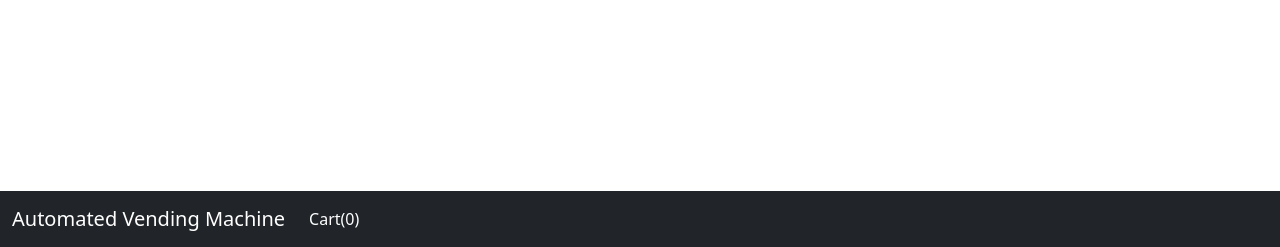
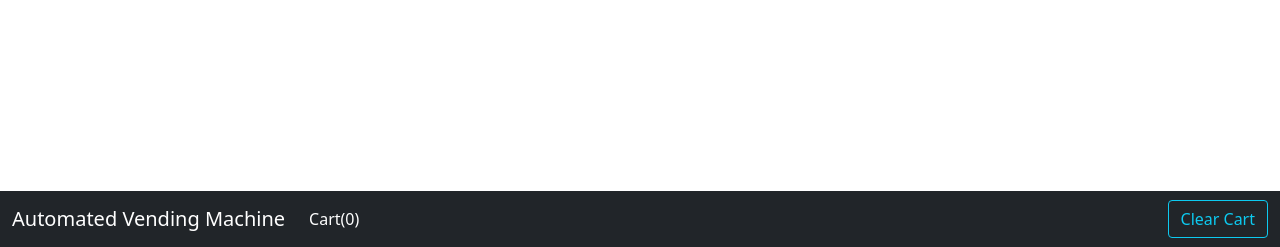
Before and after one commit to FortemDave/automated-vending-machine, a Python web app: template avm/templates/avm/cart.html in a window 1280 px wide. Shown: the part 553-800 px from the top of the page. Run offline with Jinja, Linux system fonts and the light colour scheme; the template is opened without the code that fills it, so the values that code supplies are empty; some libraries are stand-ins or nearby versions.

Commit message:
Added Clear Cart option

```diff
--- a/avm/templates/avm/cart.html
+++ b/avm/templates/avm/cart.html
@@ -17,7 +17,7 @@
       <th scope="col">Item - Name</th>
       <th scope="col">Price</th>
       <th scope="col">Quantity Available</th>
-        <th scope="col">Items selected</th>
+        <!-- <th scope="col">Items selected</th> -->
     </tr>
   </thead>
 
@@ -28,7 +28,7 @@
       <td>{{ item.item_name}}</td>
       <td>{{item.item_price}}</td>
       <td>{{item.item_quantity_available}}</td>
-      <td>{{item.item_selected}}</td>
+      <!-- <td>{{item.item_selected}}</td> -->
       <td>  <span  id="divpr{{ item.id }}" class="divpr">
       <button type="button" class="btn btn-info cart" id="pr{{ item.id }}">Add to cart</button>
       </span> </td>
@@ -52,6 +52,7 @@
           <a class="nav-link active" aria-current="page" href="#">Cart(<span id="cart">0</span>)</a>
         </li>
       </ul>
+      <button type="button" id="clearCart" onclick="clearCart()" class="btn btn-outline-info">Clear Cart</button>
     </div>
   </div>
 </nav>
@@ -65,13 +66,14 @@ if (localStorage.getItem('cart') == null){
 else{
     cart = JSON.parse(localStorage.getItem('cart'));
         var totalItems = 0 ;
-    for(var i=0; i<Object.values(cart).length;i++){
-        totalItems += Object.values(cart)[i];
+    for(var item in cart){
+        totalItems += cart[item];
     }
     document.getElementById('cart').innerHTML = totalItems;
     updateCart(cart);
 }
-$('.cart').click(function(){
+// $('.cart').click(function(){
+$('.divpr').on('click', 'button.cart', function(){
     console.log("click");
     var idstr = this.id.toString();
     console.log(idstr)
@@ -84,8 +86,8 @@ $('.cart').click(function(){
     console.log(cart);
     localStorage.setItem('cart', JSON.stringify(cart));
     var totalItems = 0 ;
-    for(var i=0; i<Object.values(cart).length;i++){
-        totalItems += Object.values(cart)[i];
+    for(var item in cart){
+        totalItems += cart[item];
     }
     document.getElementById('cart').innerHTML = totalItems;
     updateCart(cart);
@@ -97,11 +99,23 @@ function updateCart(cart){
     }
     localStorage.setItem('cart', JSON.stringify(cart));
     var totalItems = 0 ;
-    for(var i=0; i<Object.values(cart).length;i++){
-        totalItems += Object.values(cart)[i];
+    for(var item in cart){
+        totalItems += cart[item];
     }
     document.getElementById('cart').innerHTML = totalItems;
 }
+
+function clearCart(){
+  cart = JSON.parse(localStorage.getItem('cart'));
+  for(var item in cart){
+    document.getElementById('div'+item).innerHTML = '<button id="'+ item +'"class="btn btn-info cart">Add to cart</button>'
+  }
+  localStorage.clear()
+  cart = {}
+  document.getElementById('cart').innerHTML =0;
+  updateCart()
+}
+
 
 $('.divpr').on("click", "button.minus", function() {
     a = this.id.slice(7, );
```
